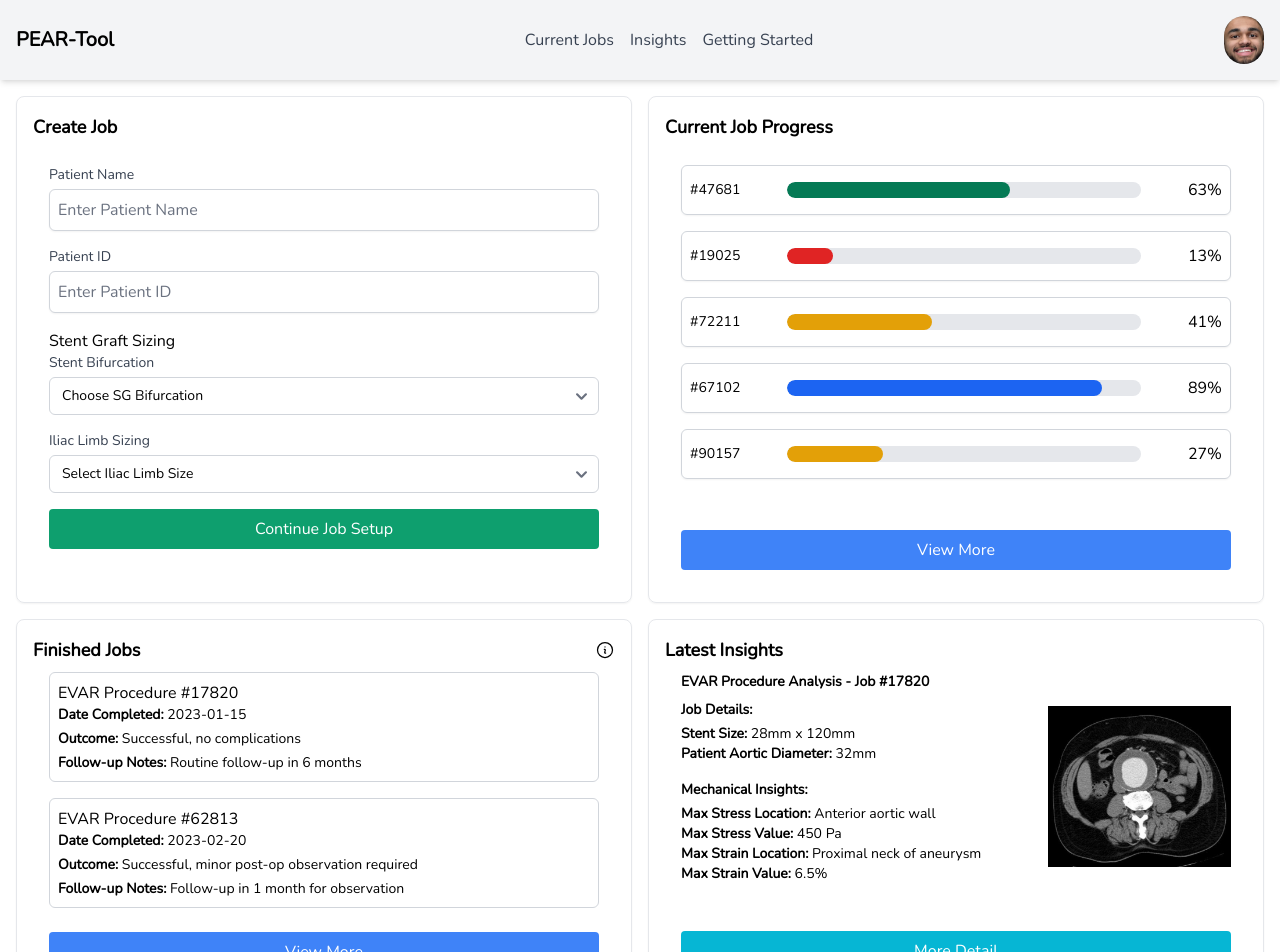
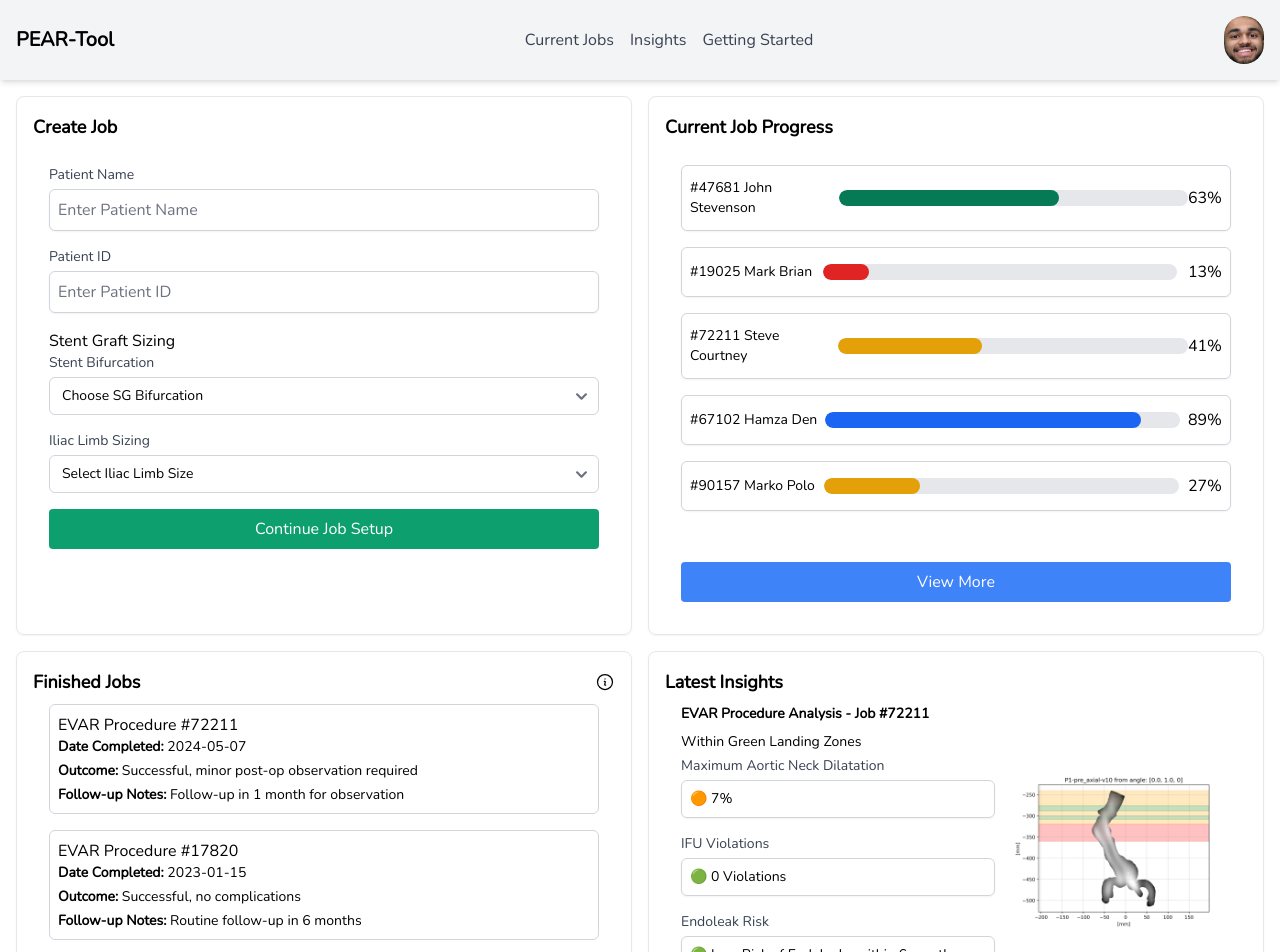
Before and after one commit to fidhalkotta/PEAR-Tool, a Next.js app in the folder app/frontend/: page /home in a window 1280 px wide. Shown: the top 952 px of the page. Built offline with nearby package versions, Linux system fonts and the light colour scheme.

Commit message:
feat: cleanup home page with progress modals and latest insights

```diff
--- a/app/frontend/src/app/home/page.tsx
+++ b/app/frontend/src/app/home/page.tsx
@@ -39,13 +39,20 @@ export default function Home() {
 		// { id: "#90157", name: "<Redacted>", progress: 27 }
 		{ id: "#47681", name: "John Stevenson", progress: 63 },
 		{ id: "#19025", name: "Mark Brian", progress: 13 },
-		{ id: "#72211", name: "Olivia Carey", progress: 41 },
+		{ id: "#72211", name: "Steve Courtney", progress: 41 },
 		{ id: "#67102", name: "Hamza Den", progress: 89 },
 		{ id: "#90157", name: "Marko Polo", progress: 27 }
 		// ... other jobs
 	]);
 
 	const [finishedJobs] = useState([
+		{
+			id: "job-000",
+			name: "EVAR Procedure #72211",
+			dateCompleted: "2024-05-07",
+			outcome: "Successful, minor post-op observation required",
+			followUp: "Follow-up in 1 month for observation"
+		},
 		{
 			id: "job-001",
 			name: "EVAR Procedure #17820",
@@ -59,13 +66,6 @@ export default function Home() {
 			dateCompleted: "2023-02-20",
 			outcome: "Successful, minor post-op observation required",
 			followUp: "Follow-up in 1 month for observation"
-		},
-		{
-			id: "job-003",
-			name: "EVAR Procedure 3",
-			dateCompleted: "2023-03-05",
-			outcome: "Complications encountered, additional intervention needed",
-			followUp: "Immediate follow-up required, schedule additional procedure"
 		}
 		// ... more jobs
 	]);
@@ -230,7 +230,7 @@ export default function Home() {
 									<div key={job.id} className="flex justify-between items-center mb-4 py-3 px-2
 									 border border-gray-300 rounded-md shadow-sm cursor-pointer hover:border-nhs-light-blue"
 										 onClick={() => openModal(job)}>
-										<span className="text-sm font-medium">{job.id}</span>
+										<span className="text-sm font-medium">{job.id} {job.name}</span>
 										<div className="w-8/12">
 											<Progress progress={job.progress} size="lg" color={getColor(job.progress)}/>
 										</div>
@@ -248,16 +248,21 @@ export default function Home() {
 						{isModalOpen && (
 							<div id="myModal" className="modal">
 								<div className="modal-content">
-									<span className="close" onClick={() => setIsModalOpen(false)}>&times;</span>
+									<span className="close text-lg" onClick={() => setIsModalOpen(false)}>&times;</span>
 									<h3 id="modalTitle"
-										className="text-lg font-bold">{selectedJob?.id} {selectedJob?.name}</h3>
-									<p id="modalDescription" className="mt-4">Description about this job, medical notes
-										and things to remember</p>
-									<h4 className="mt-4 font-bold">Uploaded Files</h4>
-									<ul id="modalFiles">
-										<li>File1.jpg</li>
-										<li>AortaCloseup.png</li>
-									</ul>
+										className="text-lg font-semibold">{selectedJob?.id} {selectedJob?.name}</h3>
+									<p id="modalDescription" className="mt-4">
+										Patient ID: P-1234567 <br/>
+										Stent Bifurcation: ETBF 25 13 C 124 E <br/>
+										Iliac Limb Sizing: ETLW 16 16 C 124 E
+									</p>
+									<p id="modalJobDetails" className="mt-4">
+										Latest update: <br/>
+										<span className="text-gray-600 italic">2024-05-07 15:12:06 : Completed meshing of aortic tissue and stent-graft</span>
+									</p>
+									<p id="modelETA" className="mt-4">
+										ETA: 13 hours
+									</p>
 								</div>
 							</div>
 						)}
@@ -318,35 +323,36 @@ export default function Home() {
 						<h2 className="font-bold text-lg mb-2">Latest Insights</h2>
 						<div className="px-4">
 							<div className="flex flex-col md:flex-row">
-								<div className="flex-1 text-sm mb-4 md:mb-0">
-									<h3 className="text-md font-semibold mb-2">EVAR Procedure Analysis - Job #17820</h3>
+								<div className="flex-1 text-sm mr-4 mb-2 md:mb-0">
+									<h3 className="text-md font-semibold mb-2">EVAR Procedure Analysis - Job #72211</h3>
 
-									{/* Job and Patient Information */}
+									<h3 className="mb-1">Within Green Landing Zones</h3>
+
 									<div className="mb-4">
-										<h4 className="font-semibold mb-1">Job Details:</h4>
-										<p><strong>Stent Size:</strong> 28mm x 120mm</p>
-										<p><strong>Patient Aortic Diameter:</strong> 32mm</p>
+										<label htmlFor="aorticDilation" className="block text-sm font-medium text-gray-700">Maximum Aortic Neck Dilatation</label>
+										<p className="mt-1 p-2 block w-full border border-gray-300 rounded-md shadow-sm focus:outline-none">🟠 7%</p>
 									</div>
 
-									{/* Stress and Strain Insights */}
 									<div className="mb-4">
-										<h4 className="font-semibold mb-1">Mechanical Insights:</h4>
-										<p><strong>Max Stress Location:</strong> Anterior aortic wall</p>
-										<p><strong>Max Stress Value:</strong> 450 Pa</p>
-										<p><strong>Max Strain Location:</strong> Proximal neck of aneurysm</p>
-										<p><strong>Max Strain Value:</strong> 6.5%</p>
-										{/* Additional mechanical insights */}
+										<label htmlFor="ifuViolations" className="block text-sm font-medium text-gray-700">IFU Violations</label>
+										<p className="mt-1 p-2 block w-full border border-gray-300 rounded-md shadow-sm focus:outline-none">🟢 0 Violations</p>
 									</div>
 
-									{/* Other insights, if necessary */}
+									<div className="mb-4">
+										<label htmlFor="endoleakRisk" className="block text-sm font-medium text-gray-700">Endoleak Risk</label>
+										<p className="mt-1 p-2 block w-full border border-gray-300 rounded-md shadow-sm focus:outline-none">🟢 Low Risk of Endoleaks within 6 months</p>
+									</div>
 								</div>
-								<img src="images/AAA-ct-scan.png" alt="Aorta"
-									 className="md:w-1/3 w-full h-auto self-center"/>
+
+								<img src="jobs/72211/1.png"
+									 className="md:w-2/5 w-full h-auto self-center"/>
 							</div>
 
 							<button
-								className="w-full bg-cyan-500 text-white p-2 rounded hover:bg-cyan-600 mt-[31px]">More
-								Detail
+								className="w-full bg-cyan-500 text-white p-2 rounded hover:bg-cyan-600 mt-[31px]"
+								onClick={() => router.push("/jobs/72211")}
+							>
+								More Detail
 							</button>
 						</div>
 					</div>
```
